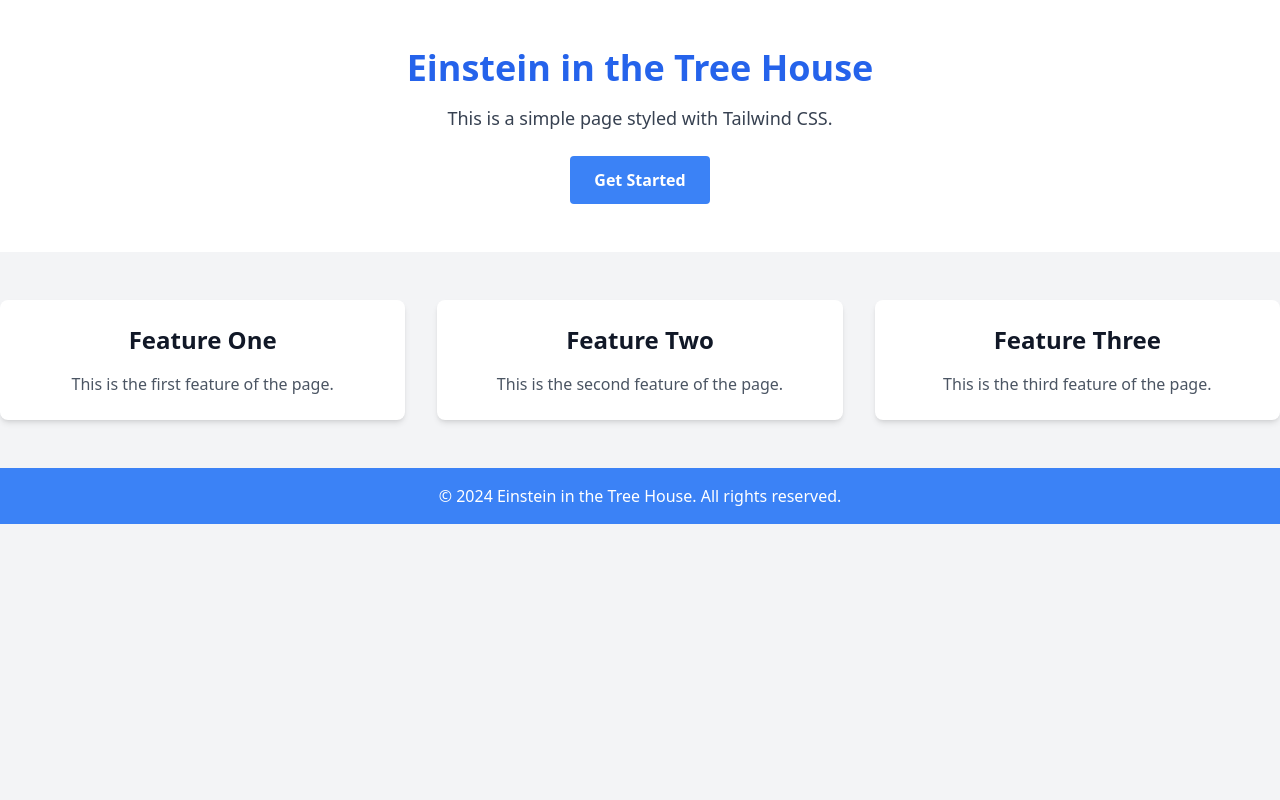
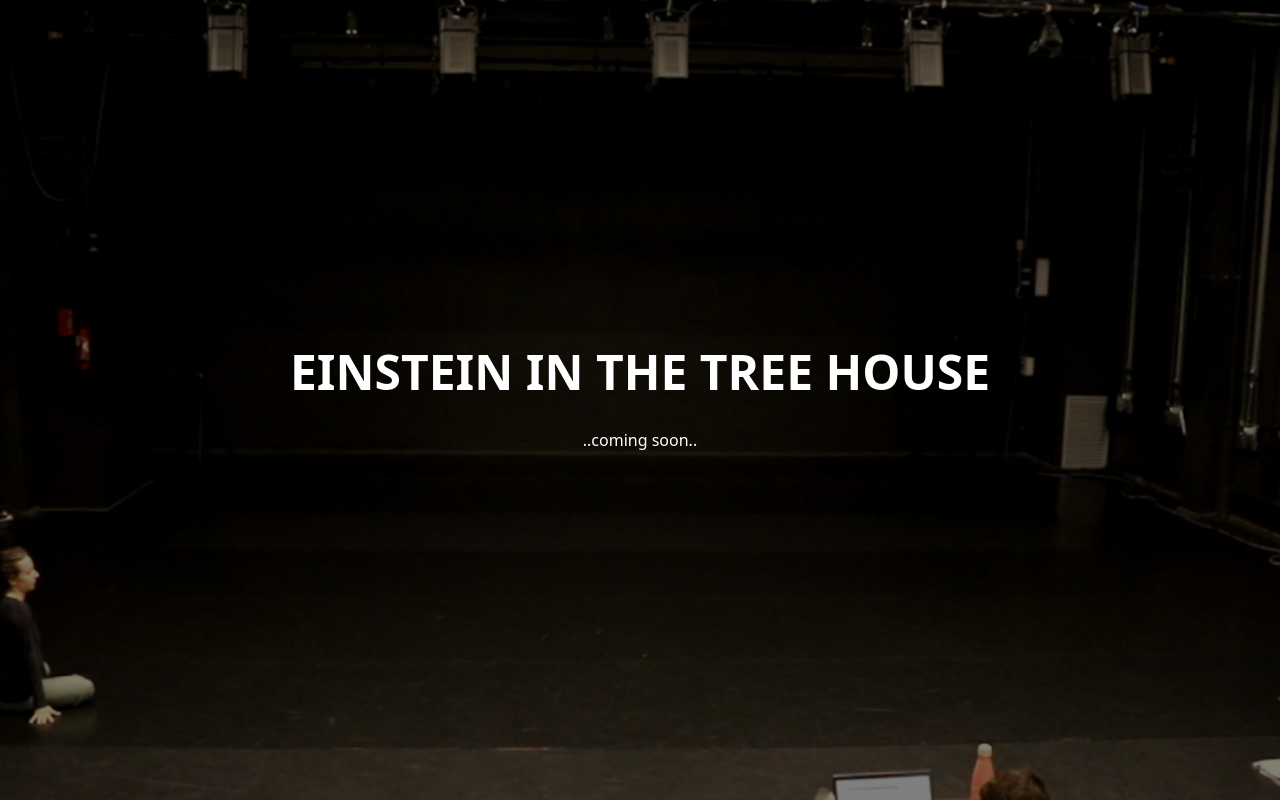
Before and after one commit to einsteininthetreehouse/einsteininthetreehouse.github.io, a plain HTML site: page index.html in a window 1280 px wide. Drawn offline with nearby package versions, Linux system fonts and the light colour scheme.

Commit message:
index page

```diff
--- a/index.html
+++ b/index.html
@@ -7,43 +7,63 @@
   <title>Einstein in the Tree House</title>
   <!-- Tailwind CSS CDN -->
   <script src="https://cdn.tailwindcss.com"></script>
+  <style>
+    /* Custom styles for the background images */
+    .bg-container {
+      position: relative; /* Make the container relative */
+      height: 100vh; /* Full height */
+      overflow: hidden; /* Hide overflow */
+    }
+
+    .bg-image {
+      background-image: url('assets/images/einstein.png'); /* Replace with your image URL */
+      background-size: cover;
+      background-position: center;
+      position: absolute;
+      top: 0;
+      height: 100%; /* Full height */
+      width: 100%; /* Full width */
+      transition: opacity 0.3s ease; /* Smooth transition for opacity */
+    }
+
+    /* Hide the second image by default */
+    .bg-image.right {
+      opacity: 0; /* Hidden by default */
+      pointer-events: none; /* Prevent mouse events */
+    }
+
+    /* Show the second image on smaller screens */
+    @media (max-width: 768px) {
+      .bg-image.right {
+        opacity: 1; /* Show on smaller screens */
+        pointer-events: auto; /* Allow mouse events */
+      }
+    }
+
+    /* Adjustments for further smaller screens */
+    @media (max-width: 480px) {
+      .bg-image.left {
+        display: none; /* Hide the left image on very small screens */
+      }
+
+      .bg-image.right {
+        transform: translateX(0); /* Reset transform if needed */
+      }
+    }
+  </style>
 </head>
-<body class="bg-gray-100 text-gray-900">
-  <!-- Hero Section -->
-  <section class="bg-white p-12 text-center">
-    <h2 class="text-4xl font-bold text-blue-600">Einstein in the Tree House</h2>
-    <p class="mt-4 text-lg text-gray-700">
-      This is a simple page styled with Tailwind CSS.
-    </p>
-    <a href="#" class="mt-6 inline-block px-6 py-3 bg-blue-500 text-white font-bold rounded hover:bg-blue-600">Get Started</a>
-  </section>
+<body class="bg-gray-100">
+  <div class="bg-container">
+    <div class="bg-image left"></div> <!-- Left Image -->
+    <div class="bg-image right"></div> <!-- Right Image -->
+  </div>
 
-  <!-- Features Section -->
-  <section class="bg-gray-100 py-12">
-    <div class="container mx-auto grid grid-cols-1 md:grid-cols-3 gap-8 text-center">
-      <!-- Feature 1 -->
-      <div class="bg-white p-6 rounded-lg shadow-md">
-        <h3 class="text-2xl font-bold mb-4">Feature One</h3>
-        <p class="text-gray-600">This is the first feature of the page.</p>
-      </div>
-
-      <!-- Feature 2 -->
-      <div class="bg-white p-6 rounded-lg shadow-md">
-        <h3 class="text-2xl font-bold mb-4">Feature Two</h3>
-        <p class="text-gray-600">This is the second feature of the page.</p>
-      </div>
-
-      <!-- Feature 3 -->
-      <div class="bg-white p-6 rounded-lg shadow-md">
-        <h3 class="text-2xl font-bold mb-4">Feature Three</h3>
-        <p class="text-gray-600">This is the third feature of the page.</p>
-      </div>
+  <!-- Overlay for better text visibility -->
+  <div class="bg-black bg-opacity-50 h-full flex flex-col justify-center items-center absolute top-0 left-0 right-0">
+    <h2 class="text-5xl font-bold text-white uppercase">Einstein in the Tree House</h2>
+    <div class="mt-8 space-x-4">
+      <p class="text-white">..coming soon..</p>
     </div>
-  </section>
-
-  <!-- Footer -->
-  <footer class="bg-blue-500 p-4 text-center text-white">
-    <p>&copy; 2024 Einstein in the Tree House. All rights reserved.</p>
-  </footer>
+  </div>
 </body>
 </html>
```
Also changed, not shown: assets/images/einstein.png (added).
